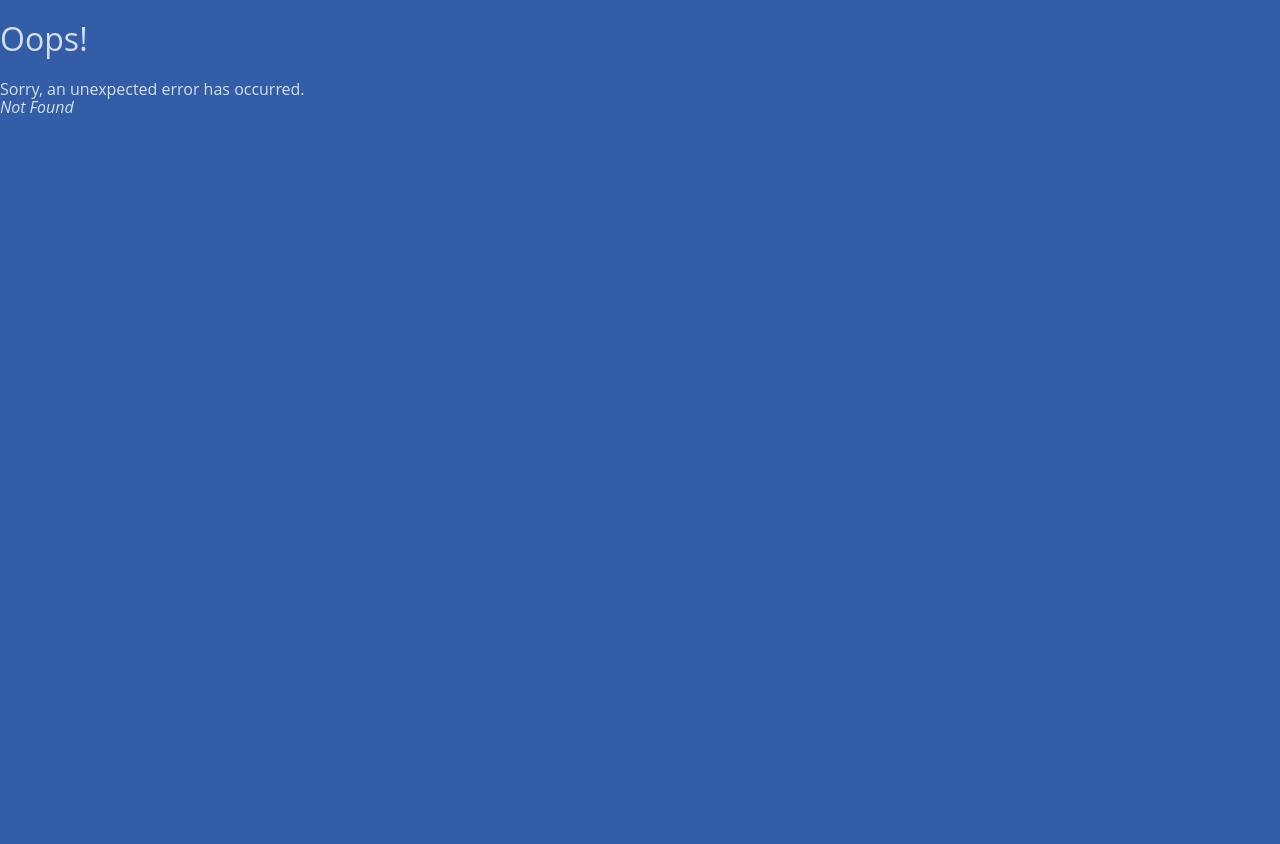
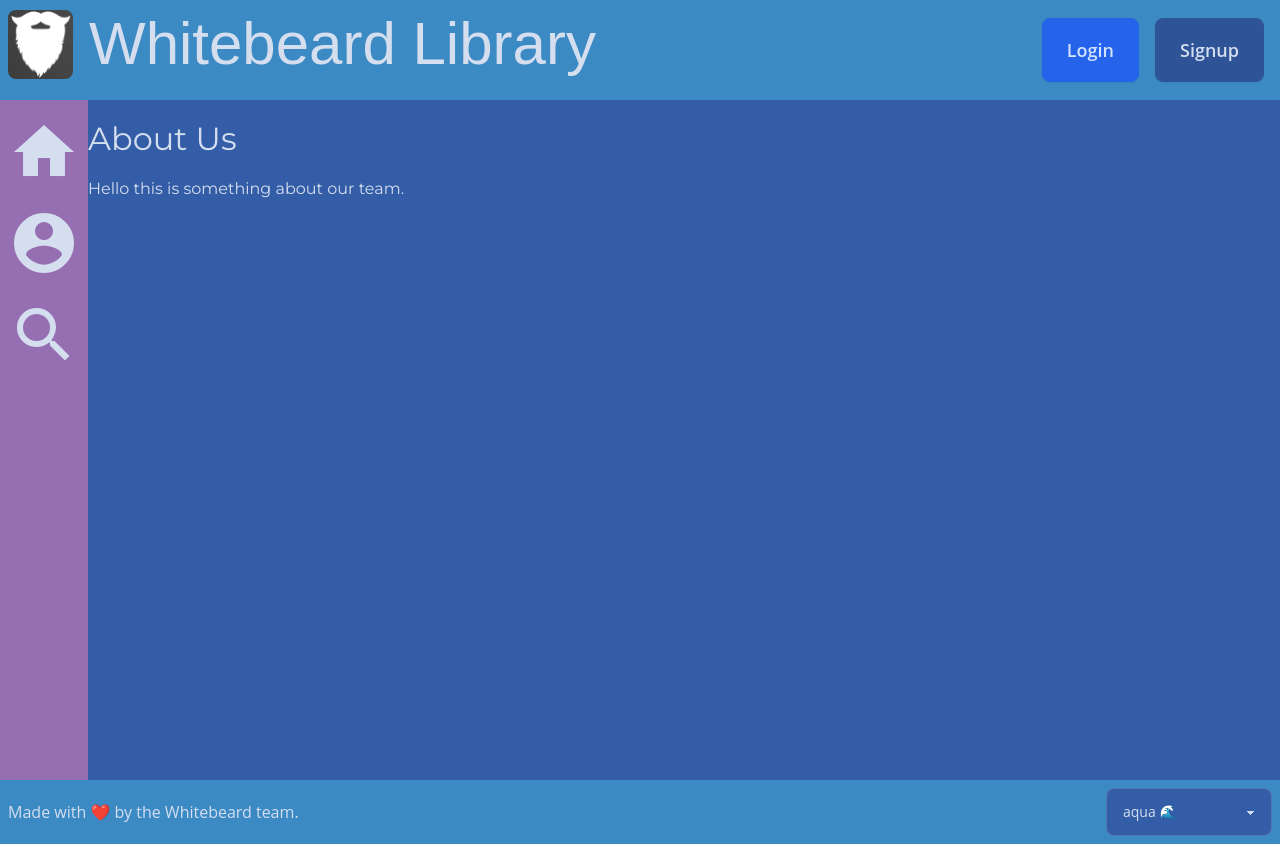
Before and after one commit to el-bicho7/special-octo-meme, a React (Vite) app in the folder client/: page /aboutus in a window 1280 px wide. Before the commit this address had no page. Before the commit the page ends 800 px from the top, so only its background shows below. Built offline with nearby package versions, Linux system fonts and the light colour scheme; a web font is replaced by a local one.

Commit message:
Update reviews daisy

```diff
--- a/client/src/components/Nav.jsx
+++ b/client/src/components/Nav.jsx
@@ -7,15 +7,15 @@ export default function Nav() {
   return (
     <Navbar
       links={[
-        <Link key={1} className="nav-link text-light" to="/me">
-            <i class="text-7xl material-icons">account_circle</i>
+        <Link key={1} className="nav-link text-light" to="/">
+          <i className="text-7xl material-icons">home</i>
         </Link>,
-        <Link key={2} className="nav-link text-light" to="/books">
-          <i className="text-7xl material-icons">book</i>
+        <Link key={2} className="nav-link text-light" to="/me">
+          <i class="text-7xl material-icons">account_circle</i>
         </Link>,
-        <Link key={2} className="nav-link text-light" to="/books">
+        <Link key={3} className="nav-link text-light" to="/aboutus">
           <i className="text-7xl material-icons">search</i>
-        </Link>
+        </Link>,
       ]}
     />
   );
--- a/client/src/components/ReviewList/index.jsx
+++ b/client/src/components/ReviewList/index.jsx
@@ -9,23 +9,23 @@ const ReviewList = ({ reviews = [] }) => {
         className="p-5 display-inline-block"
         style={{ borderBottom: "1px dotted #1a1a1a" }}
       >
-        reviews
+        Reviews
       </h3>
       <div className="flex-row my-4">
         {reviews &&
           reviews.map((review) => (
-            <div key={review._id} className="col-12 mb-3 pb-3">
-              <div className="p-3 bg-dark text-light">
-                <h5 className="card-header">
+            <div key={review._id} className="col-12 mb-3 pb-3 p-8">
+              <div className="p-3 bg-accent">
+                <h5 className="card-header text-sky-800">
                   {review.reviewAuthor} reviewed{" "}
-                  <span style={{ fontSize: "0.825rem" }}>
-                    on {review.createdAt}
-                  </span>
-                  <span style={{ fontSize: "0.825rem" }}>
-                    rating: {review.reviewRating}
-                  </span>
                 </h5>
-                <p className="card-body">{review.reviewText}</p>
+                <span style={{ fontSize: "0.825rem" }}>
+                  on {review.createdAt}
+                </span>
+                <p className="card-body text-black">{review.reviewText}</p>
+                <span style={{ fontSize: "0.825rem" }}>
+                  rating: {review.reviewRating}
+                </span>
               </div>
             </div>
           ))}
--- a/client/src/main.jsx
+++ b/client/src/main.jsx
@@ -8,6 +8,7 @@ import Login from "./pages/Login";
 import SingleBook from "./pages/SingleBook";
 import Profile from "./pages/Profile";
 import ErrorPage from "./pages/ErrorPage";
+import AboutPage from "./pages/AboutUsPage.jsx";
 
 const router = createBrowserRouter([
   {
@@ -39,6 +40,10 @@ const router = createBrowserRouter([
         path: "/books/:bookId",
         element: <SingleBook />,
       },
+      {
+        path: "/aboutus",
+        element: <AboutPage />,
+      },
     ],
   },
 ]);
--- /dev/null
+++ b/client/src/pages/AboutUsPage.jsx
@@ -0,0 +1,8 @@
+export default function AboutPage() {
+  return (
+    <div className="text">
+      <h1>About Us</h1>
+      <p>Hello this is something about our team.</p>
+    </div>
+  );
+}
--- a/client/src/pages/SingleBook.jsx
+++ b/client/src/pages/SingleBook.jsx
@@ -29,17 +29,6 @@ const SingleBook = () => {
           {book.addedBy} had this book on {book.createdAt}
         </span>
       </h3>
-      <div className="bg-light py-4">
-        <blockquote
-          className="p-4"
-          style={{
-            fontSize: "1.5rem",
-            fontStyle: "italic",
-            border: "2px dotted #1a1a1a",
-            lineHeight: "1.5",
-          }}
-        ></blockquote>
-      </div>
 
       <div className="my-5">
         <ReviewList reviews={book.reviews} />
```
